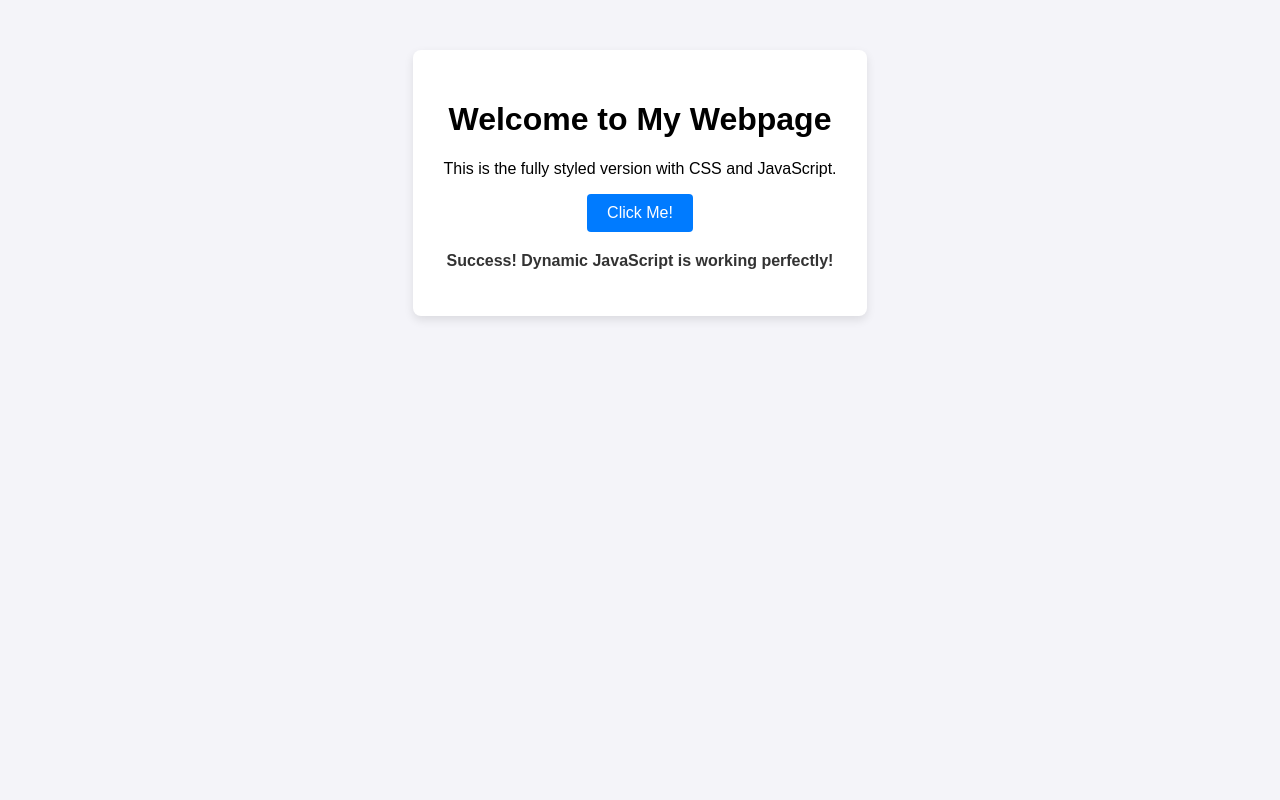
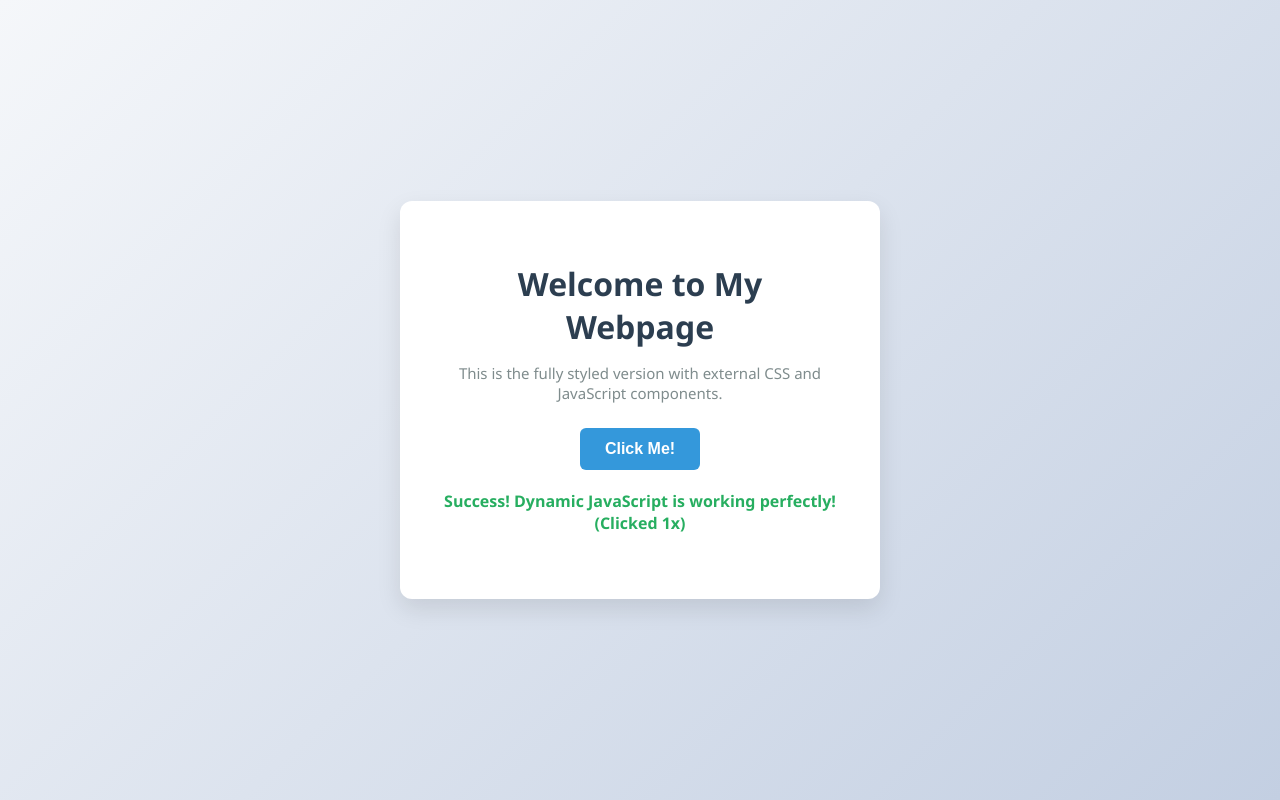
Before and after one commit to bautistajohnmark904-maker/cuddly-potato, a plain HTML site: page index.html in a window 1280 px wide. Both pictures are taken after a click on the button "Click Me!". Drawn offline with Linux system fonts and the light colour scheme.

Commit message:
Upgrade design with external CSS, JS, and improved interactivity

```diff
--- a/index.html
+++ b/index.html
@@ -3,30 +3,17 @@
 <head>
     <meta charset="UTF-8">
     <meta name="viewport" content="width=device-width, initial-scale=1.0">
-    <title>DCIT26 Lab 1 - Styled</title>
-    <style>
-        body { font-family: Arial, sans-serif; background-color: #f4f4f9; text-align: center; margin-top: 50px; }
-        .container { background: white; padding: 30px; border-radius: 8px; display: inline-block; box-shadow: 0px 4px 10px rgba(0,0,0,0.1); }
-        button { padding: 10px 20px; font-size: 16px; background-color: #007bff; color: white; border: none; border-radius: 4px; cursor: pointer; }
-        button:hover { background-color: #0056b3; }
-        #message { margin-top: 20px; font-weight: bold; color: #333; }
-    </style>
+    <title>DCIT26 Lab 1 - Modern Styled</title>
+    <link rel="stylesheet" href="style.css">
 </head>
 <body>
     <div class="container">
         <h1>Welcome to My Webpage</h1>
-        <p>This is the fully styled version with CSS and JavaScript.</p>
+        <p>This is the fully styled version with external CSS and JavaScript components.</p>
         <button id="clickBtn">Click Me!</button>
         <p id="message"></p>
     </div>
 
-    <script>
-        const btn = document.getElementById('clickBtn');
-        const msg = document.getElementById('message');
-
-        btn.addEventListener('click', function() {
-            msg.textContent = "Success! Dynamic JavaScript is working perfectly!";
-        });
-    </script>
+    <script src="script.js"></script>
 </body>
 </html>
--- /dev/null
+++ b/script.js
@@ -0,0 +1,13 @@
+const btn = document.getElementById('clickBtn');
+const msg = document.getElementById('message');
+
+let clickCount = 0;
+
+btn.addEventListener('click', function() {
+    clickCount++;
+    msg.textContent = `Success! Dynamic JavaScript is working perfectly! (Clicked ${clickCount}x)`;
+    msg.style.opacity = 0;
+    setTimeout(() => {
+        msg.style.opacity = 1;
+    }, 150);
+});
--- /dev/null
+++ b/style.css
@@ -0,0 +1,55 @@
+body {
+    font-family: 'Segoe UI', Tahoma, Geneva, Verdana, sans-serif;
+    background: linear-gradient(135deg, #f5f7fa, #c3cfe2);
+    margin: 0;
+    padding: 0;
+    display: flex;
+    justify-content: center;
+    align-items: center;
+    height: 100vh;
+}
+
+.container {
+    background: white;
+    padding: 40px;
+    border-radius: 12px;
+    box-shadow: 0 10px 25px rgba(0, 0, 0, 0.1);
+    text-align: center;
+    max-width: 400px;
+    width: 100%;
+}
+
+h1 {
+    color: #2c3e50;
+    margin-bottom: 15px;
+}
+
+p {
+    color: #7f8c8d;
+    font-size: 15px;
+    margin-bottom: 25px;
+}
+
+#clickBtn {
+    background-color: #3498db;
+    color: white;
+    border: none;
+    padding: 12px 25px;
+    font-size: 16px;
+    font-weight: 600;
+    border-radius: 6px;
+    cursor: pointer;
+    transition: background 0.3s ease, transform 0.1s ease;
+}
+
+#clickBtn:hover {
+    background-color: #2980b9;
+    transform: translateY(-2px);
+}
+
+#message {
+    margin-top: 20px;
+    font-weight: bold;
+    color: #27ae60;
+    font-size: 16px;
+}
```
